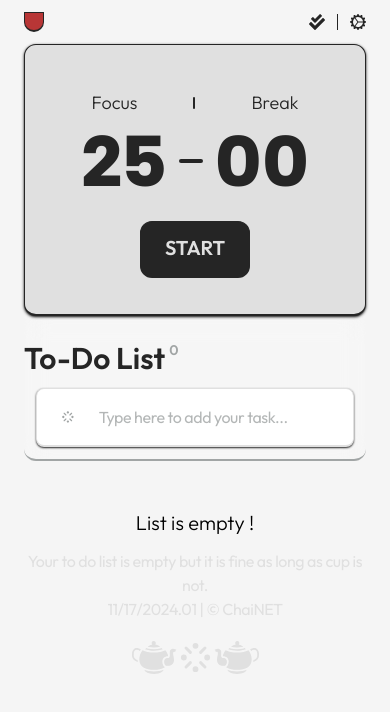
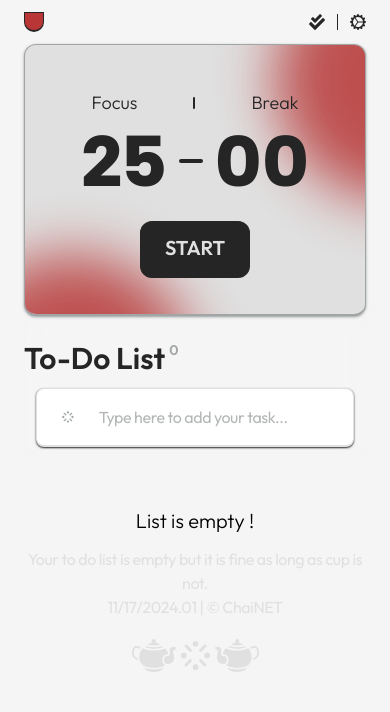
Before and after one commit to Chai-NET/ChaidoroWeb, a React (Vite) app: page / in a window 390 px wide. Shown: the top 712 px of the page. Built offline with nearby package versions, Linux system fonts and the light colour scheme.

Commit message:
0.56 | Clock style animated

```diff
--- a/src/components/clock.jsx
+++ b/src/components/clock.jsx
@@ -5,7 +5,6 @@ import { useTranslation } from "react-i18next";
 import { AnimatePresence, motion } from "motion/react";
 
 // Icons
-import { MdAddAlarm } from "react-icons/md";
 
 // Utilities
 import { useTheme } from "../utils/ThemeContext.jsx";
@@ -20,43 +19,73 @@ function Clock() {
   const date = today.getDate();
   const currentDate = month + "/" + date + "/" + year;
 
+  // Random rotation for styling
+  const getRandomNumber = () => Math.floor(Math.random() * 361);
+  console.log("Random number:", getRandomNumber());
   return (
     <>
       <div className={`theme-${theme} z-30 flex items-center justify-center`}>
-        <div className="relative w-full rounded-xl border border-b-2 border-blax bg-secondary45 py-9 text-center font-AlbertSans text-clockText shadow shadow-text">
+        <AnimatePresence>
+          <div className="relative w-full overflow-clip rounded-xl border border-b-2 border-secondary bg-secondary45 py-9 text-center font-AlbertSans text-clockText shadow shadow-secondary">
             {/* <p className="font-RobotoCondensed text-xs font-light proportional-nums tracking-widest">
             {t("clockMessage")}
           </p> */}
 
+            {/* Absolute styles */}
+            <motion.div
+              initial={{
+                scale: 0,
+                opacity: 0,
+                rotate: getRandomNumber(),
+                filter: "blur(500px)",
+              }}
+              animate={{
+                scale: 0.95,
+                opacity: 1,
+                rotate: getRandomNumber(),
+                filter: "blur(0px)",
+                transition: {
+                  duration: 3,
+                },
+              }}
+              exit={{ scale: 0.7, opacity: 0, filter: "blur(10px)" }}
+              className="relative z-0"
+            >
+              <div className="absolute z-0 aspect-square w-64 -translate-x-44 translate-y-32 rounded-full bg-accent opacity-85 blur-[30px]" />
+
+              <div className="absolute right-0 top-0 z-0 aspect-square w-64 -translate-y-16 translate-x-40 rounded-full bg-accent opacity-85 blur-[30px]" />
+            </motion.div>
+
             {/* Clock types */}
-          <div className="flex items-center justify-center gap-9 font-Outfit text-lg font-light">
-            <button className="cursor-pointer rounded-xl p-2 px-5 transition-all duration-300 hover:bg-secondary">
+            <div className="z-20 flex items-center justify-center gap-9 font-Outfit text-lg font-light">
+              <button className="z-20 cursor-pointer rounded-xl p-2 px-5 transition-all duration-300 hover:bg-secondary">
                 Focus
               </button>
-            <div className="h-3 w-0.5 rounded-full bg-clockText" />
-            <button className="cursor-pointer rounded-xl p-2 px-5 transition-all duration-300 hover:bg-secondary">
+              <div className="z-20 h-3 w-0.5 rounded-full bg-clockText" />
+              <button className="z-20 cursor-pointer rounded-xl p-2 px-5 transition-all duration-300 hover:bg-secondary">
                 Break
               </button>
             </div>
 
-          <div className="flex items-center justify-center gap-3">
-            <h1 className="text-7xl font-black shadow-text sm:text-8xl md:text-9xl">
+            <div className="z-20 flex items-center justify-center gap-3">
+              <h1 className="z-20 text-7xl font-black shadow-text sm:text-8xl md:text-9xl">
                 25
               </h1>
-            <div className="h-1 w-6 rounded-full bg-clockText" />
+              <div className="z-20 h-1 w-6 rounded-full bg-clockText" />
 
-            <h1 className="text-7xl font-black shadow-text sm:text-8xl md:text-9xl">
+              <h1 className="z-20 text-7xl font-black shadow-text sm:text-8xl md:text-9xl">
                 00
               </h1>
             </div>
 
             {/* Start button */}
-          <div className="flex items-center justify-center gap-3 px-12 xsm:px-16 sm:px-24 md:px-52 xl:px-72">
-            <button className="mt-6 rounded-xl border border-b-4 border-clockText bg-clockText p-3 px-6 font-Outfit text-xl font-semibold uppercase text-secondary45">
+            <div className="z-20 flex items-center justify-center gap-3 px-12 xsm:px-16 sm:px-24 md:px-52 xl:px-72">
+              <button className="z-20 mt-6 rounded-xl border border-b-4 border-clockText bg-clockText p-3 px-6 font-Outfit text-xl font-semibold uppercase text-secondary45">
                 Start
               </button>
             </div>
           </div>
+        </AnimatePresence>
       </div>
     </>
   );
--- a/src/components/taskPanel.jsx
+++ b/src/components/taskPanel.jsx
@@ -52,7 +52,7 @@ export default function TaskPanel() {
           {/* - */}
 
           {/* Sticky Title and Input field */}
-          <div className="sticky top-0 z-20 w-full rounded-b-xl border-b-2 border-secondary bg-neutral-50/10 py-3 pt-6 backdrop-blur-md">
+          <div className="sticky top-0 z-20 w-full rounded-b-xl border-secondary py-3 pt-6 backdrop-blur-md">
             {/* - */}
 
             {/* Title bar */}
```
Lines whose indentation alone changed are shown as unchanged.
